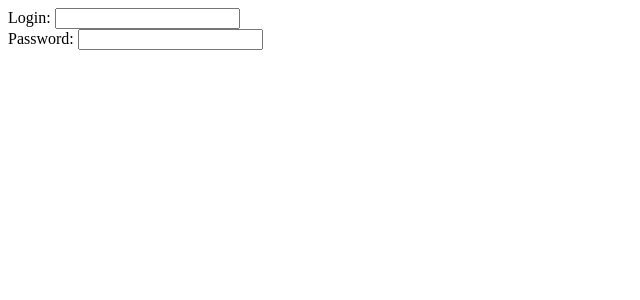
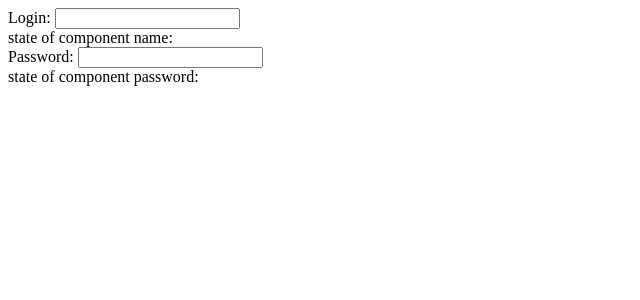
Before and after one commit to Oodmincheg/State-lifecycles, a React (Create React App) app: page / in a window 1280 px wide. Shown: the top 300 px of the page, without its empty margins (0-640 px from the left). Built offline with nearby package versions, Linux system fonts and the light colour scheme.

Commit message:
move state to input component

```diff
--- a/src/App.js
+++ b/src/App.js
@@ -1,35 +1,15 @@
-import { useState } from 'react';
 import Input from './components/Input'
 
 function App() {
   console.log('render component');
-  const [login, setLogin] = useState('');
-  const [password, setPassword] = useState('');
-
-  function handleChangeLogin(event) {
-    setLogin(event.target.value);
-  }
-
-  function handleChangePassword(event) {
-    setPassword(event.target.value);
-  }
 
   return (
     <>
-      {/* <div>
-        <label htmlFor="login">Login: </label>
-        <input name="login" onChange={handleChangeLogin} />
-      </div> */}
-      <Input handleChange={handleChangeLogin} name="name"/>
-      <div>
-        <label htmlFor="password">Password: </label>
-        <input
-          name="password"
-          type="password"
-          onChange={handleChangePassword}
-        />
-      </div>
-      <div>{login}</div>
+
+      <Input  name="name" label="Login"/>
+      <Input  name="password" type="password" label="Password"/>
+
+
     </>
   );
 }
--- a/src/components/Input.js
+++ b/src/components/Input.js
@@ -1,11 +1,17 @@
-import React from 'react'
+import React, {useState} from 'react'
 
-export default function Input({handleChange, name}) {
-    console.log('render input ' ,name )
+export default function Input({handleChange, name, type, label}) {
+    const [input, setInput] = useState('')
+    console.log('render input ' , name, input )
+
+ function handleChange(event) {
+     setInput(event.target.value);
+  }
     return (
         <div>
-        <label htmlFor={name}>Login: </label>
-        <input name={name} onChange={handleChange} />
+        <label htmlFor={name}>{label}: </label>
+        <input  type={type} name={name} onChange={handleChange} />
+        <div>state of component {name}: {input}</div>
       </div>
     )
 }
```
